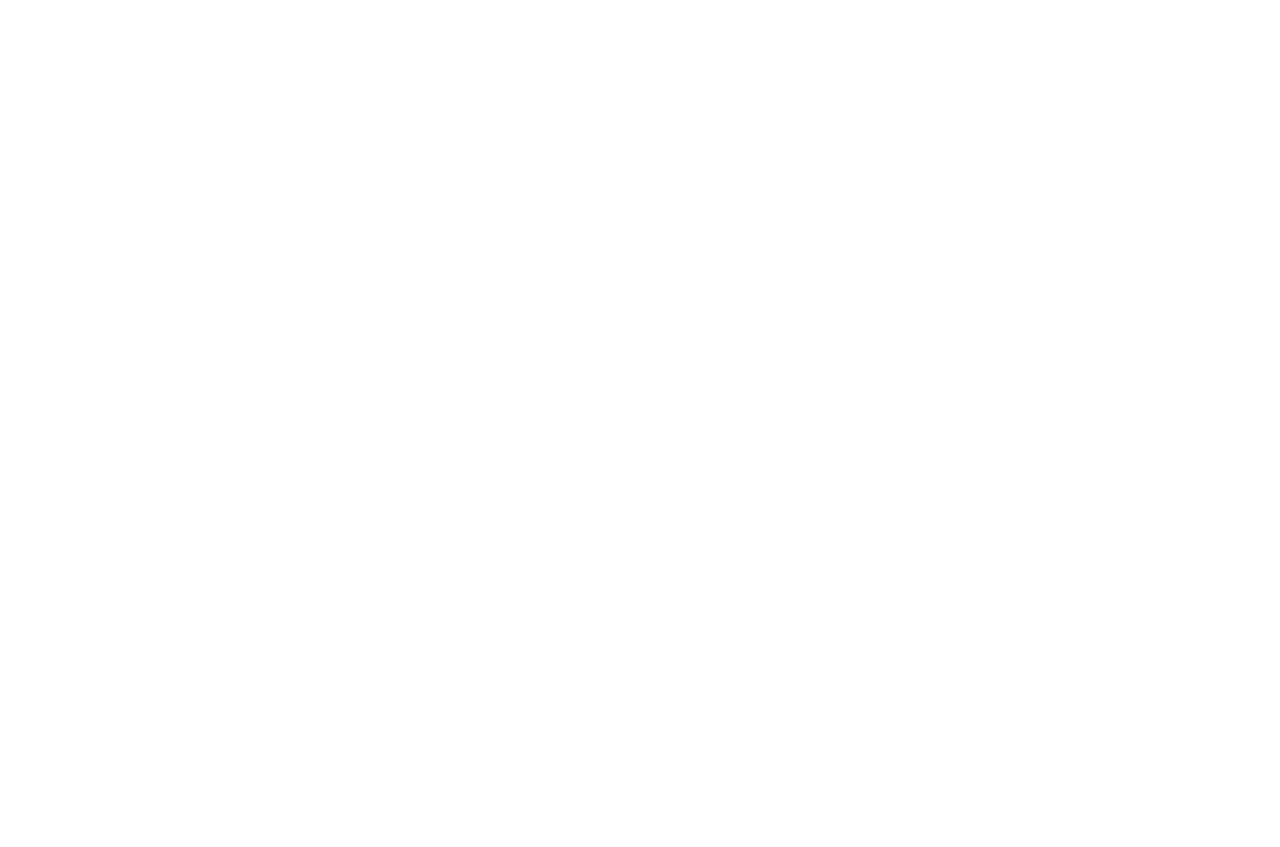
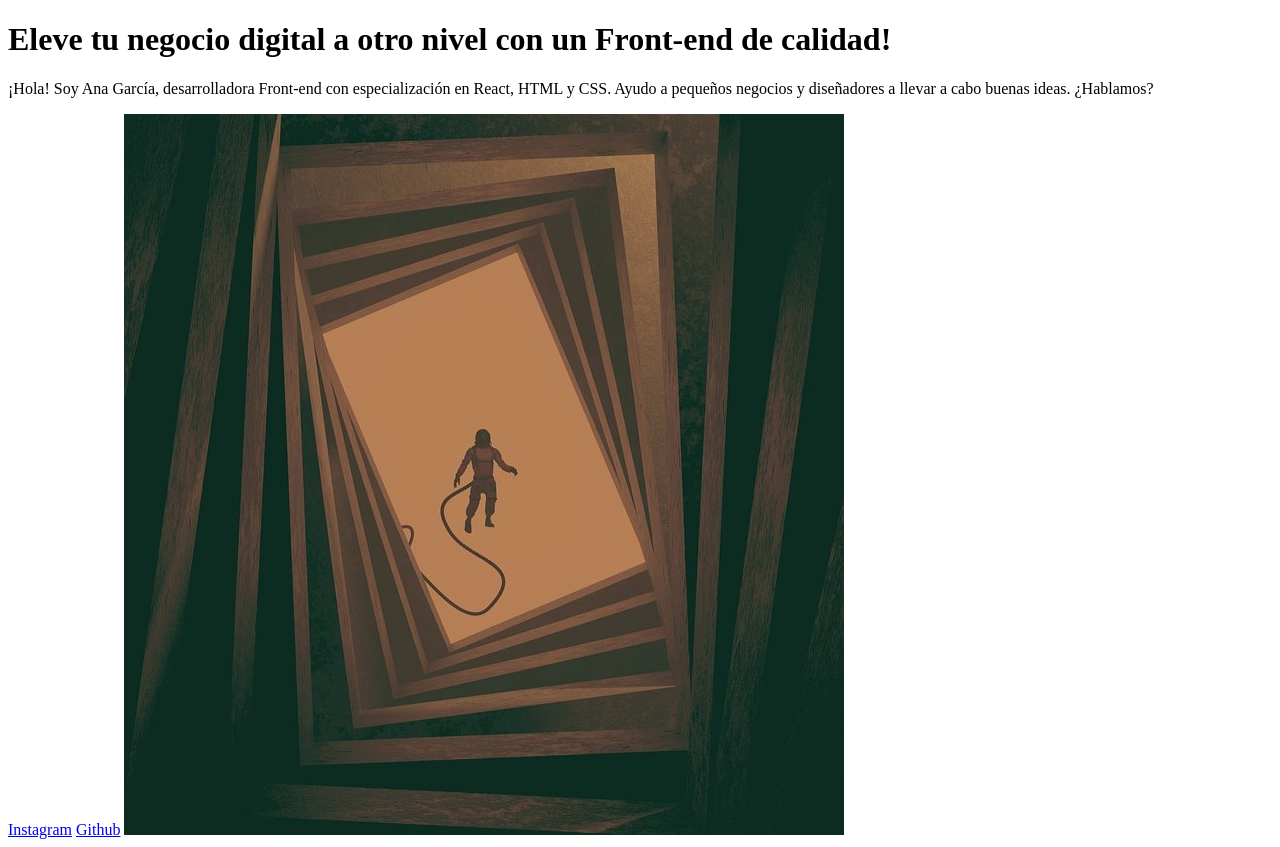
Before and after one commit to imannolM/html-css-proyecto, a plain HTML site: page index.html in a window 1280 px wide. Before the commit the page ends 800 px from the top, so only its background shows below. Drawn offline with Linux system fonts and the light colour scheme.

Commit message:
Agregamos la estructura báscia del HTML, creamos añadimos un título, parráfo e imagen

```diff
--- a/index.html
+++ b/index.html
@@ -1,11 +1,24 @@
 <!DOCTYPE html>
-<html lang="en">
+<html lang="es-mx">
 <head>
     <meta charset="UTF-8">
     <meta name="viewport" content="width=device-width, initial-scale=1.0">
-    <title>Document</title>
+    <title>TARS</title>
 </head>
 <body>
-
+    <header></header>
+    <main>
+        <h1>Eleve tu negocio digital a otro nivel <strong>con un Front-end de calidad!</strong></h1>
+        <p>
+            ¡Hola! Soy Ana García, desarrolladora Front-end
+            con especialización en React, HTML y CSS. Ayudo
+            a pequeños negocios y diseñadores a llevar a cabo buenas
+            ideas. ¿Hablamos?
+        </p>
+        <a href="https://www.instagram.com/">Instagram</a>
+        <a href="https://www.github.com/">Github</a>
+        <img src="img/inter.jpg" alt="imagenAnaGarciaTrabajando">
+    </main>
+    <footer></footer>
 </body>
 </html>
```
Also changed, not shown: img/Imagem.png (added), img/Rectangle47.png (added), img/inter.jpg (added).
